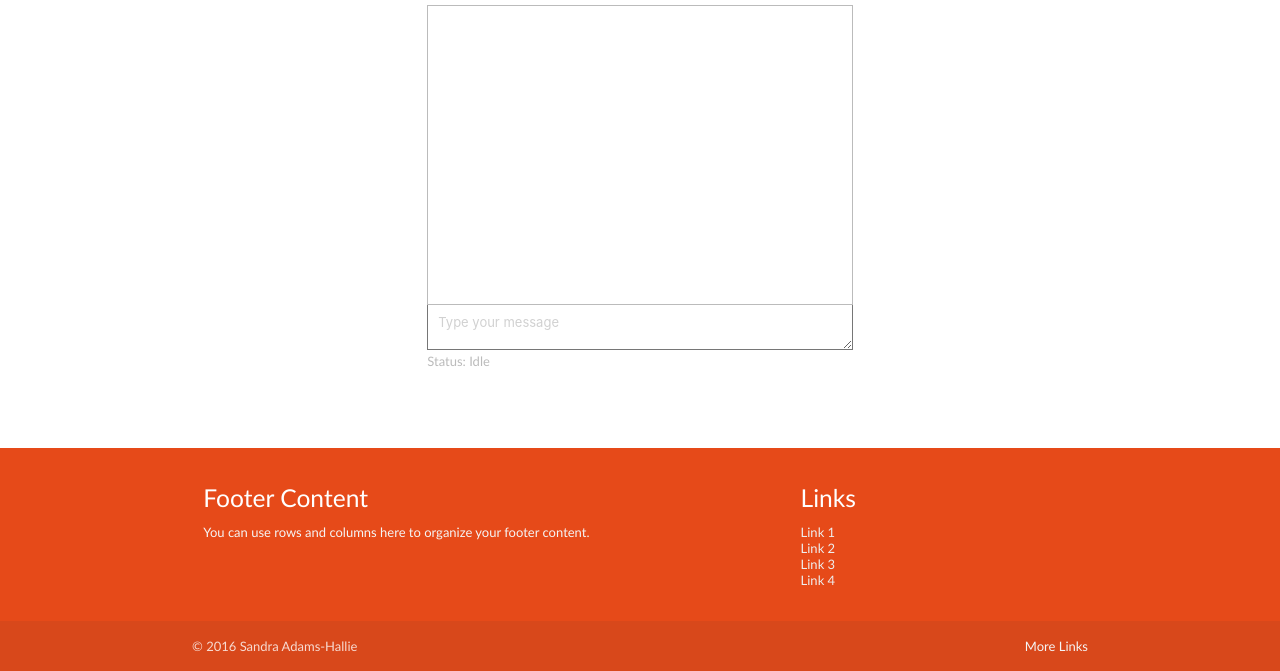
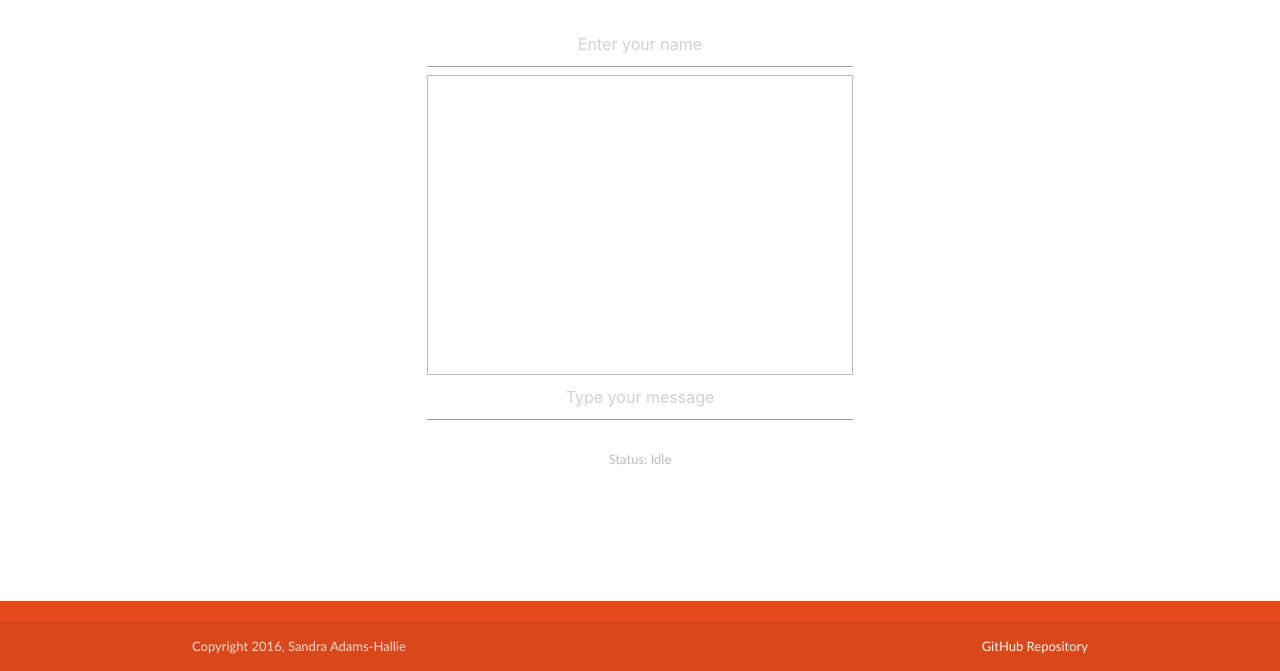
Before and after one commit to sanlouise/nodejs-chat, a plain HTML site: page index.html in a window 1280 px wide. Shown: the part 129-800 px from the top of the page. Drawn offline with nearby package versions, Linux system fonts and the light colour scheme; no server answers.

Commit message:
Finalize basic style

```diff
--- a/css/main.css
+++ b/css/main.css
@@ -16,6 +16,7 @@ main {
 
 .chat {
     max-width:500px;
+    margin-top: 70px;
 }
 
 .chat-messages,
@@ -54,5 +55,6 @@ main {
 }
 
 .chat-status {
+    margin-top: 20px;
     color:#bbb;
 }
--- a/index.html
+++ b/index.html
@@ -20,10 +20,10 @@
              <div class="row">
                  <div class="col s12 m6 offset-m3">
                     <div class="chat">
-                        <input type="text" class="chat-name" placeholder="Enter your name">
+                        <input type="text" class="chat-name center" placeholder="Enter your name">
                         <div class="chat-messages"></div>
-                        <textarea class="chat-textarea" placeholder="Type your message"></textarea>
-                        <div class="chat-status">Status: <span>Idle</span></div>
+                        <textarea class="chat-textarea materialize-textarea center" placeholder="Type your message"></textarea>
+                        <div class="chat-status center">Status: <span>Idle</span></div>
                     </div>
                 </div>
             </div>
@@ -33,27 +33,11 @@
     </body>
 </main>
 <footer class="page-footer deep-orange darken-2">
-          <div class="container">
-            <div class="row">
-              <div class="col l6 s12">
-                <h5 class="white-text">Footer Content</h5>
-                <p class="grey-text text-lighten-4">You can use rows and columns here to organize your footer content.</p>
-              </div>
-              <div class="col l4 offset-l2 s12">
-                <h5 class="white-text">Links</h5>
-                <ul>
-                  <li><a class="grey-text text-lighten-3" href="#!">Link 1</a></li>
-                  <li><a class="grey-text text-lighten-3" href="#!">Link 2</a></li>
-                  <li><a class="grey-text text-lighten-3" href="#!">Link 3</a></li>
-                  <li><a class="grey-text text-lighten-3" href="#!">Link 4</a></li>
-                </ul>
-              </div>
-            </div>
-          </div>
+
           <div class="footer-copyright">
             <div class="container">
-            © 2016 Sandra Adams-Hallie
-            <a class="grey-text text-lighten-4 right" href="#!">More Links</a>
+            Copyright 2016, Sandra Adams-Hallie
+            <a class="grey-text text-lighten-4 right" href="https://github.com/sanlouise"> GitHub Repository</a>
             </div>
           </div>
         </footer>
```
Also changed, not shown: 1 other file.
